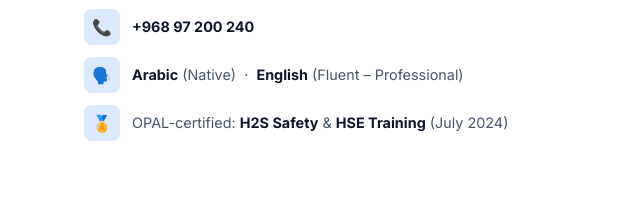
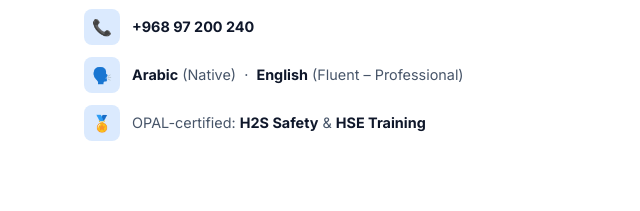
Before and after one commit to muayadfit-max/muayadalabriportfoilo, a plain HTML site: page index.html in a window 1280 px wide. Shown: the part 1695-1906 px from the top of the page, 10-650 px from the left. Drawn offline with Linux system fonts and the light colour scheme.

Commit message:
Remove July 2024 date from OPAL certification on website

```diff
--- a/index.html
+++ b/index.html
@@ -267,7 +267,7 @@
           <div class="fact"><div class="fact-icon">📧</div><div class="fact-text"><a href="mailto:muayad.alabri1@gmail.com" style="color:var(--blue-accent)">muayad.alabri1@gmail.com</a></div></div>
           <div class="fact"><div class="fact-icon">📞</div><div class="fact-text"><strong>+968 97 200 240</strong></div></div>
           <div class="fact"><div class="fact-icon">🗣️</div><div class="fact-text"><strong>Arabic</strong> (Native) &nbsp;·&nbsp; <strong>English</strong> (Fluent – Professional)</div></div>
-          <div class="fact"><div class="fact-icon">🏅</div><div class="fact-text">OPAL-certified: <strong>H2S Safety</strong> &amp; <strong>HSE Training</strong> (July 2024)</div></div>
+          <div class="fact"><div class="fact-icon">🏅</div><div class="fact-text">OPAL-certified: <strong>H2S Safety</strong> &amp; <strong>HSE Training</strong></div></div>
         </div>
       </div>
       <div>
```
